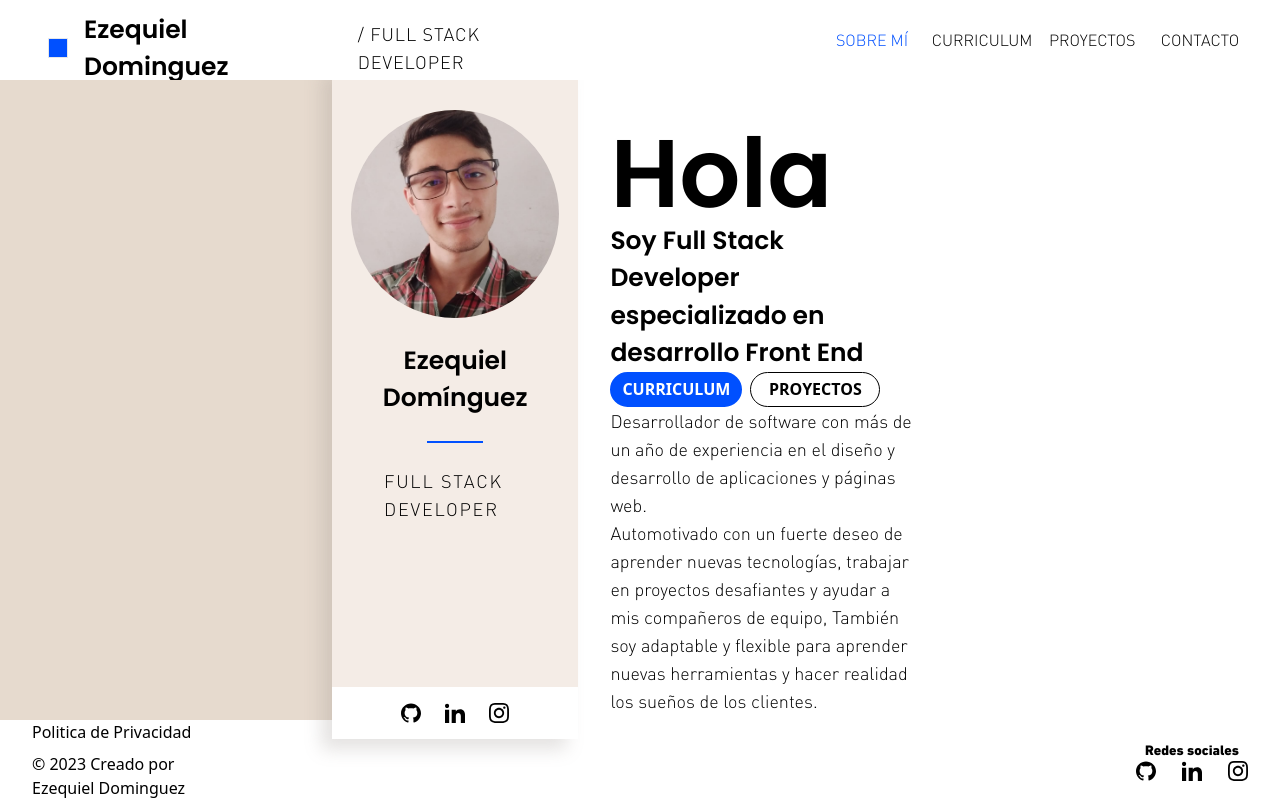
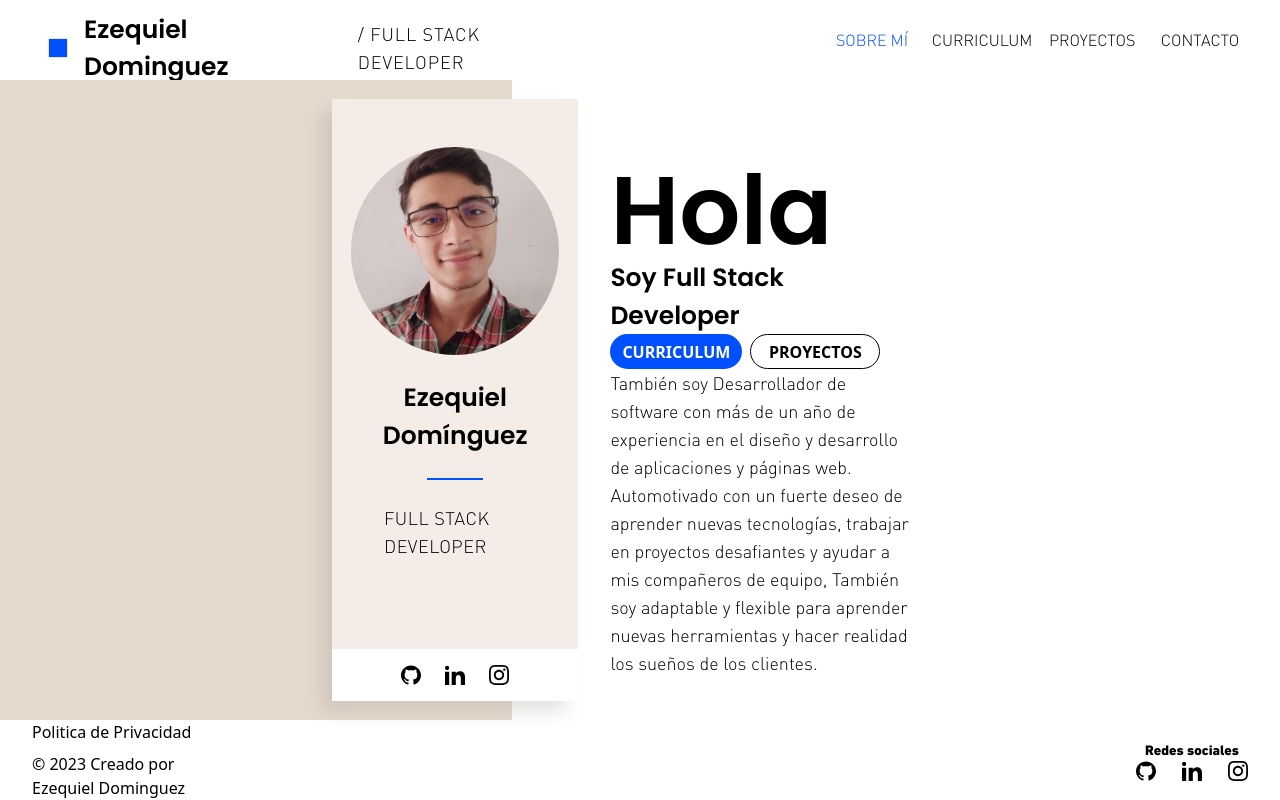
Before and after one commit to Cocahuana/portfolio_nextjs, a Next.js app: page / in a window 1280 px wide. Built offline with nearby package versions, Linux system fonts and the light colour scheme.

Commit message:
Feat: change text and tracking

```diff
--- a/src/components/modules/ProfileCard/ProfileCard.tsx
+++ b/src/components/modules/ProfileCard/ProfileCard.tsx
@@ -24,7 +24,7 @@ function ProfileCard() {
 					<h3>Domínguez</h3>
 				</div>
 				<div className='w-14 h-0.5 bg-[color:var(--primary-bg)]' />
-				<p className='hidden lg:block text-lg ml-1 font-medium tracking-widest'>
+				<p className='hidden lg:block text-lg ml-1 font-medium tracking-wide'>
 					FULL STACK DEVELOPER
 				</p>
 				{CTAs}
--- a/src/components/templates/HomePage/HomePage.tsx
+++ b/src/components/templates/HomePage/HomePage.tsx
@@ -23,16 +23,13 @@ function HomePage() {
 									<h2 className='text-[40px] lg:text-8xl'>
 										Hola
 									</h2>
-									<h3>
-										Soy Full Stack Developer especializado
-										en desarrollo Front End
-									</h3>
+									<h3>Soy Full Stack Developer</h3>
 									{CTAs}
 									<p className='text-base lg:text-lg'>
-										Desarrollador de software con más de un
-										año de experiencia en el diseño y
-										desarrollo de aplicaciones y páginas
-										web.
+										También soy Desarrollador de software
+										con más de un año de experiencia en el
+										diseño y desarrollo de aplicaciones y
+										páginas web.
 									</p>
 									<p className='text-base lg:text-lg'>
 										Automotivado con un fuerte deseo de
```
